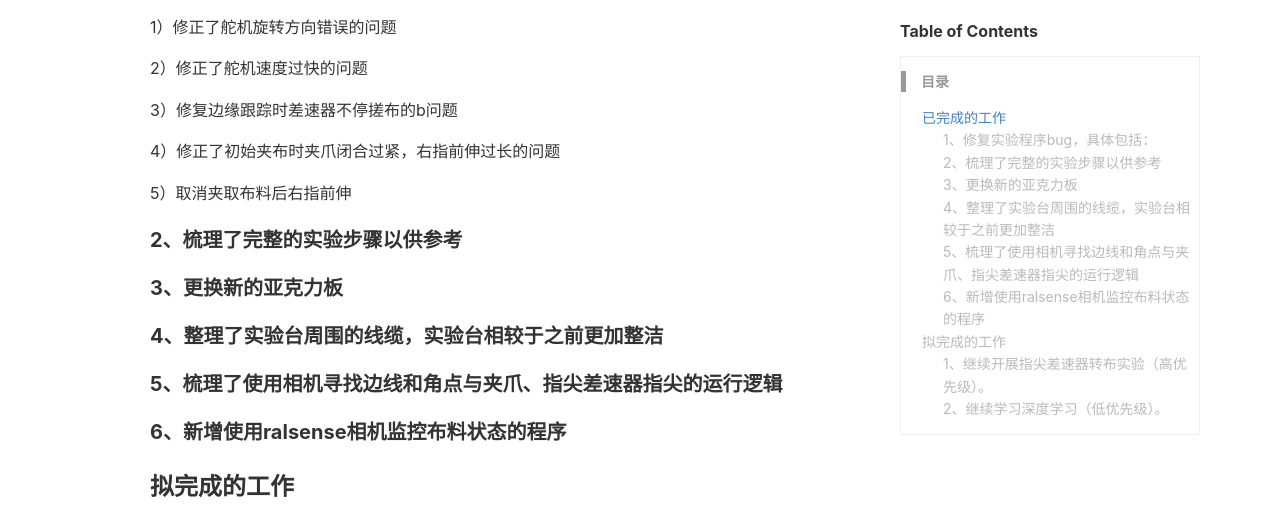
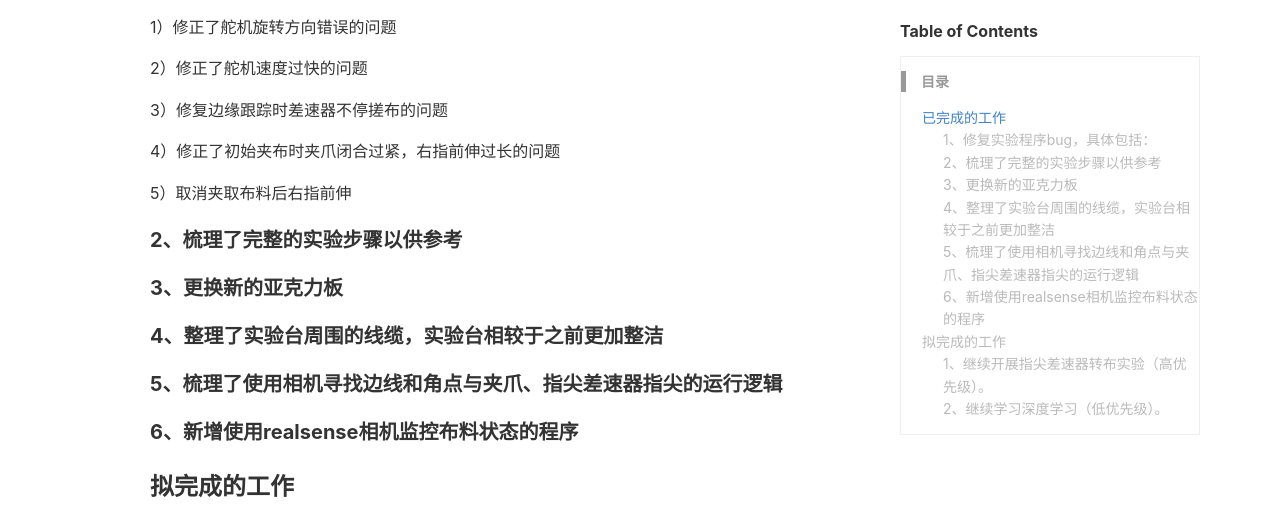
Before and after one commit to Shuke-rrrw/Awei.github.io, a Jekyll site: the page built from _posts/2025-04-02-log.md, in a window 1280 px wide. Shown: the part 304-830 px from the top of the page. Built offline with Jekyll 4.4.1, drawn with Linux system fonts in a browser that asks for light colours; a style sheet for code colours, icons or effects is not loaded.

Commit message:
修改拼写错误

```diff
--- a/_posts/2025-04-02-log.md
+++ b/_posts/2025-04-02-log.md
@@ -19,7 +19,7 @@ mindmap2: false
 
 2）修正了舵机速度过快的问题
 
-3）修复边缘跟踪时差速器不停搓布的b问题
+3）修复边缘跟踪时差速器不停搓布的问题
 
 4）修正了初始夹布时夹爪闭合过紧，右指前伸过长的问题
 
@@ -33,7 +33,7 @@ mindmap2: false
 
 #### 5、梳理了使用相机寻找边线和角点与夹爪、指尖差速器指尖的运行逻辑
 
-#### 6、新增使用ralsense相机监控布料状态的程序
+#### 6、新增使用realsense相机监控布料状态的程序
 
 ### 拟完成的工作
 
```
